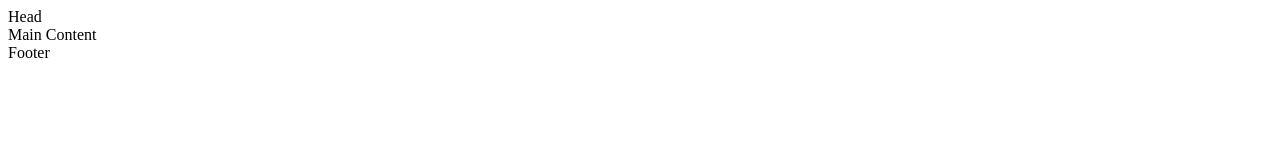
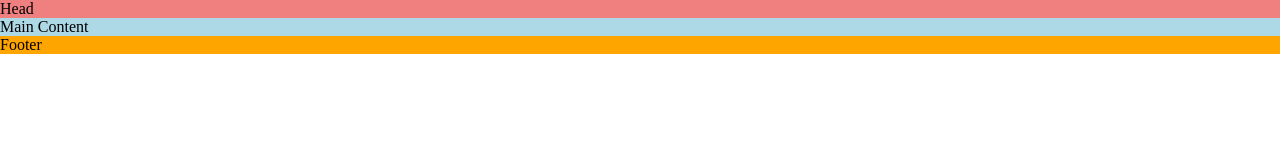
Before and after one commit to seanbyrne5/love-runnings, a plain HTML site: page index.html in a window 1280 px wide. Drawn offline with Linux system fonts and the light colour scheme.

Commit message:
added styling to page

```diff
--- /dev/null
+++ b/assets/css/style.css
@@ -0,0 +1,19 @@
+* {
+    padding:0;
+    margin:0;
+    box-sizing: border-box;
+}
+
+
+header {
+
+    background-color: lightcoral;
+}
+
+main {
+    background-color: lightblue;
+}
+
+footer {
+    background-color: orange;
+}
--- a/index.html
+++ b/index.html
@@ -11,7 +11,7 @@
         <link rel="apple-touch-icon" sizes="180x180" href="assets/favicon/apple-touch-icon.png">
         <link rel="icon" type="image/png" sizes="32x32" href="assets/favicon/favicon-32x32.png">
         <link rel="icon" type="image/png" sizes="16x16" href="assets/favicon/favicon-16x16.png">
-
+        <link rel="stylesheet" href="assets/css/style.css">
 </head>
 <body>
     <!--Header-->
```
